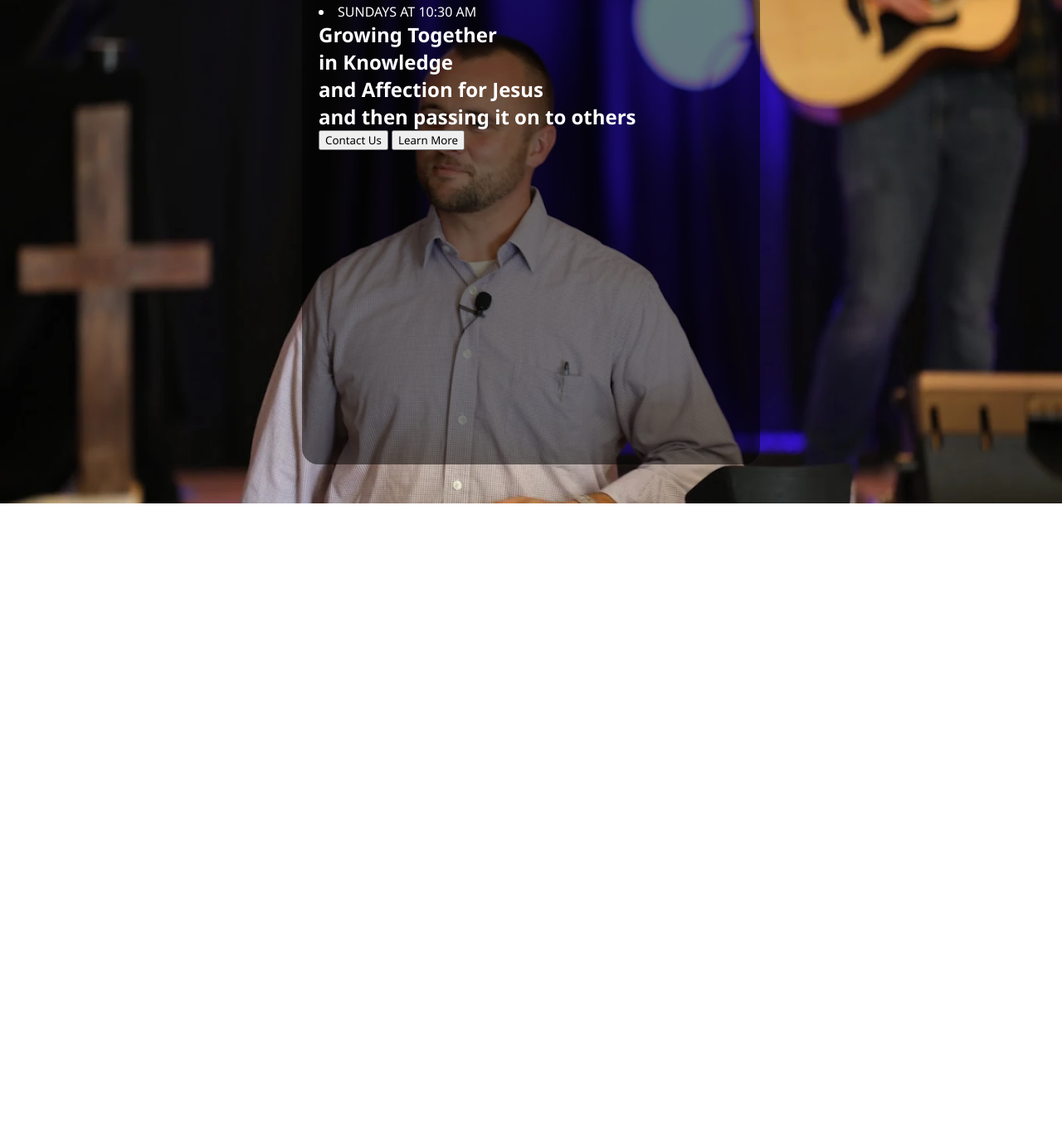
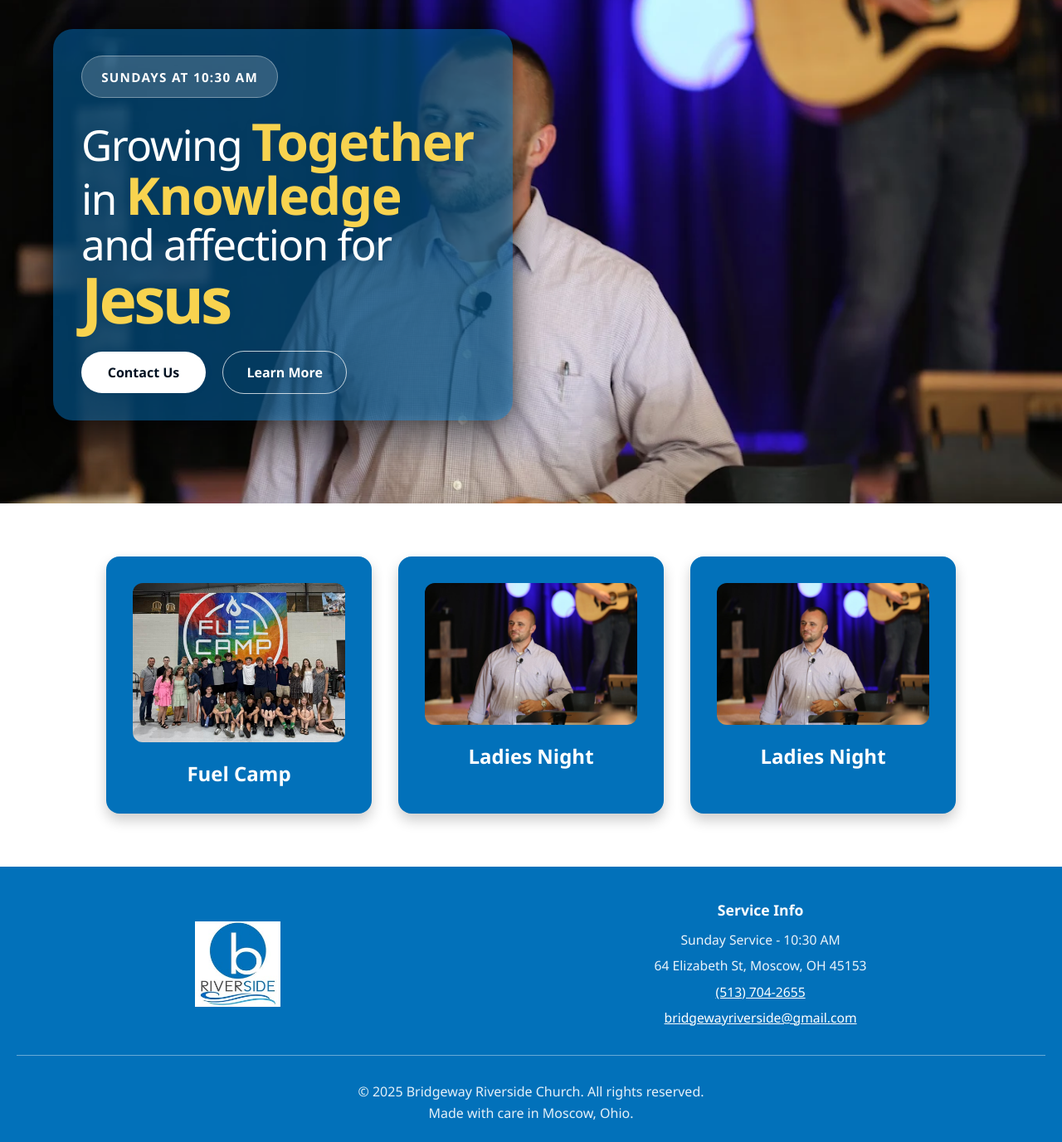
Before and after one commit to Linkistheman7/Bridgeway-Riverside-Website, a plain HTML site: page index.html in a window 1280 px wide. Shown: the part 167-1544 px from the top of the page at 83% size. Before the commit the page ends 800 px from the top, so only its background shows below. Drawn offline with Linux system fonts and the light colour scheme.

Commit message:
Events
- Created Events Section
- Stylized

```diff
--- a/css/global.css
+++ b/css/global.css
@@ -3,19 +3,24 @@
     font-family: 'Segoe UI', Tahoma, Geneva, Verdana, sans-serif;
 }
 
+html {
+    scroll-behavior: smooth;
+}
+
 :root {
     --navlink: rgb(14, 14, 14);
-    --navlinkhover: rgb(2, 0, 99);
     --white: #ffffff;
+    --bridgewayblue: #0271ba;
 }
 
+/* Header Styling */
 header {
     display: flex;
     justify-content: space-around;
     gap: 20%;
     box-shadow: 15px 0px 15px 0px black;
     z-index: 10;
-    position: relative;
+    position:relative;
 }
 
 #logo {
@@ -24,6 +29,7 @@ header {
     cursor: pointer;
 }
 
+    /* Navigation Styling */
     #nav {
         font-size: 2vw;
         margin-top: auto;
@@ -35,33 +41,86 @@ header {
         color: var(--navlink);
         text-decoration: none;
         font-weight:350;
-    transition: 200ms;
+        transition: color 200ms;
         padding: 20px;
     }
 
     .navlink:hover {
-    transition: 200ms;
-    color: var(--navlinkhover);
+        transition: color 200ms;
+        color: var(--bridgewayblue);
     }
 
-/*hero*/
 
-.heroimg {
-    height: 84vh;
-    background-image: url("../images/index/hero.png");
-    background-position: center 20%;
-    background-repeat: no-repeat;
-    background-size:cover;
+
+/* Footer Styling */
+
+footer {
+    background-color: var(--bridgewayblue);
     display: flex;
+    flex-wrap: wrap;
+    justify-content: space-around;
+    align-items: center;
+    gap: 20px;
+    padding: 40px 20px 20px;
 }
 
-.herocont {
-    background-color: rgb( 0, 0, 0, 0.5);
-    color: var(--white);
-    width: 40%;
-    padding: 20px;
-    height: 80%;
-    border-radius: 20px;
-    text-align: left;
-    margin: auto;
+footer .footer-brand,
+footer .footer-info {
+    display: flex;
+    flex-direction: column;
+    align-items: center;
 }
+
+footer .footer-info {
+    max-width: 320px;
+    text-align: center;
+}
+
+footer .footer-info p {
+    color: #ffffff;
+    font-size: 1.1rem;
+    font-weight: 600;
+    margin-bottom: 12px;
+}
+
+footer .footer-info ul {
+    list-style: none;
+    padding: 0;
+    display: grid;
+    gap: 6px;
+}
+
+footer .footer-info li {
+    color: rgba(255, 255, 255, 0.92);
+    font-size: 0.98rem;
+    line-height: 1.6;
+}
+
+footer .footer-info a {
+    color: #ffffff;
+    text-decoration: underline;
+    transition: color 0.2s ease;
+}
+
+footer .footer-info a:hover {
+    color: rgba(255, 255, 255, 0.8);
+}
+
+    /* Copright Section Styling */
+    footer hr {
+        width: 100%;
+        border: none;
+        border-top: 1px solid rgba(255, 255, 255, 0.4);
+        margin: 12px 0 8px;
+    }
+
+    footer .footer-copyright {
+        width: 100%;
+        text-align: center;
+        color: rgba(255, 255, 255, 0.9);
+        padding-top: 0;
+    }
+
+    footer .footer-copyright p {
+        margin: 4px 0;
+    }
--- a/css/index.css
+++ b/css/index.css
@@ -0,0 +1,126 @@
+/*hero*/
+
+.hero-img {
+    height: 84vh;
+    background-image: url("../images/index/hero.png");
+    background-position: center 20%;
+    background-repeat: no-repeat;
+    background-size: cover;
+    display: flex;
+    justify-content: flex-start;
+    align-items: center;
+    padding-left: 5vw;
+}
+
+.hero-cont {
+    background-color: rgb(from var(--bridgewayblue) r g b / 0.5);
+    filter: drop-shadow(0px 0px 10px black);
+    color: var(--white);
+    width: 40%;
+    padding: 32px 34px;
+    border-radius: 24px;
+    text-align: left;
+    margin: 0;
+    box-shadow: 0 24px 42px rgba(0, 0, 0, 0.28);
+}
+
+.hero-cont h1 {
+    font-size: clamp(3rem, 4vw, 4.6rem);
+    font-weight: 500;
+    line-height: 1.04;
+    margin-bottom: 1.4rem;
+    letter-spacing: -0.03em;
+}
+
+.hero-highlight {
+    color: #f8d34f;
+    font-size: 1.08em;
+    font-weight: 700;
+}
+
+.hero-highlight-large {
+    font-size: 1.22em;
+    font-weight: 800;
+}
+
+.hero-highlight-largest {
+    font-size: 1.5em;
+    font-weight: 900;
+    letter-spacing: -0.05em;
+}
+
+.service-time {
+    display: inline-flex;
+    align-items: center;
+    justify-content: center;
+    background: rgba(255, 255, 255, 0.18);
+    border: 1px solid rgba(255, 255, 255, 0.35);
+    padding: 0.9rem 1.45rem;
+    border-radius: 999px;
+    color: #ffffff;
+    font-weight: 700;
+    letter-spacing: 0.08em;
+    margin-bottom: 1.25rem;
+}
+
+.service-time li {
+    margin: 0;
+    padding: 0;
+    list-style: none;
+    font-size: 0.95rem;
+}
+
+.hero-button {
+    min-width: 150px;
+    padding: 14px 26px;
+    border-radius: 999px;
+    border: none;
+    cursor: pointer;
+    font-size: 1rem;
+    font-weight: 700;
+    transition: transform 0.2s ease, opacity 0.2s ease;
+}
+
+.hero-button.primary {
+    background: #ffffff;
+    color: #012;
+    margin-right: 1rem;
+}
+
+.hero-button.secondary {
+    background: transparent;
+    color: #ffffff;
+    border: 1px solid rgba(255, 255, 255, 0.75);
+}
+
+.hero-button:hover {
+    transform: translateY(-2px);
+    opacity: 0.95;
+}
+
+/*events section styling*/
+.event-container {
+    display: flex;
+    justify-content: center;
+    gap: 2rem;
+    padding: 4rem 0;
+}
+.event-item{
+    background-color: var(--bridgewayblue);
+    color: #ffffff;
+    padding: 2rem;
+    border-radius: 16px;
+    box-shadow: 0 8px 16px rgba(0, 0, 0, 0.2);
+    width: 20%;
+}
+
+.event-item img {
+    width: 100%;
+    height: auto;
+    border-radius: 12px;
+    margin-bottom: 1rem;
+}
+
+.event-item h1{
+    text-align: center;
+}
--- a/index.html
+++ b/index.html
@@ -23,36 +23,55 @@
 
     <!--HERO-->
     <section id="hero">
-        <div class="heroimg">
-            <div class="herocont">
-                <div class="servicetime">
+        <div class="hero-img">
+            <div class="hero-cont">
+                <div class="service-time">
                     <li>SUNDAYS AT 10:30 AM</li>
                 </div>
-                <h1>Growing Together<br> in Knowledge <br> and Affection for Jesus</h1>
-                <h2>and then passing it on to others</h2>
-                <button> Contact Us</button>
-                <button> Learn More</button>
+                <h1>Growing <span class="hero-highlight hero-highlight-large">Together</span><br>
+                    in <span class="hero-highlight hero-highlight-large">Knowledge</span><br>
+                    and affection for<br>
+                    <span class="hero-highlight hero-highlight-largest">Jesus</span>
+                </h1>
+                <!-- <h2>and then passing it on to others</h2> -->
+                <button class="hero-button primary">Contact Us</button>
+                <button class="hero-button secondary">Learn More</button>
             </div>
         </div>
     </section>
 
     <!--OURMISSION-->
-    <section id="ourmission">
+    <section id="our-mission">
 
     </section>
 
     <!--Photos (Add a automatically scrolling photo banner)-->
-    <section class="photobanner">
+    <section class="photo-banner">
 
     </section>
 
     <!--EVENTS-->
     <section id="events">
+        <div class="event-container">
+            <div class="event-item">
+                <img src="images/events/Fuel-Camp-Group.png" alt="Recent Event">
+                <h1>Fuel Camp</h1>
+            </div>
 
+             <div class="event-item">
+                <img src="images/index/hero.png" alt="Recent Event">
+                <h1>Ladies Night</h1>
+            </div>
+
+            <div class="event-item">
+                <img src="images/index/hero.png" alt="Recent Event">
+                <h1>Ladies Night</h1>
+            </div>
+        </div>
     </section>
 
     <!--Our Minsitry-->
-    <section class="ourministry">
+    <section class="our-ministry">
 
     </section>
 
@@ -63,7 +82,29 @@
 
     <!--FOOTER-->
     <section id="footer">
+        <footer>
+            <div class="footer-brand">
+                <img src="images/common/bridgeway-riverside-church-logo.png" alt="" id="logo" onclick="window.location.href='#'">
 
+                <div class="social-links">
+
+                </div>
+            </div>
+            <div class="footer-info">
+                <p>Service Info</p>
+                <ul>
+                    <li>Sunday Service - 10:30 AM</li>
+                    <li>64 Elizabeth St, Moscow, OH 45153</li>
+                    <li><a href="tel:5137042655">(513) 704-2655</a></li>
+                    <li><a href="mailto:bridgewayriverside@gmail.com">bridgewayriverside@gmail.com</a></li>
+                </ul>
+            </div>
+            <hr>
+            <div class="footer-copyright">
+                <p>© 2025 Bridgeway Riverside Church. All rights reserved.</p>
+                <p>Made with care in Moscow, Ohio.</p>
+            </div>
+        </footer>
     </section>
 </body>
 </html>
```
Also changed, not shown: images/events/Fuel-Camp-Group.png (added), 2 other files. Lines whose indentation alone changed are shown as unchanged.
